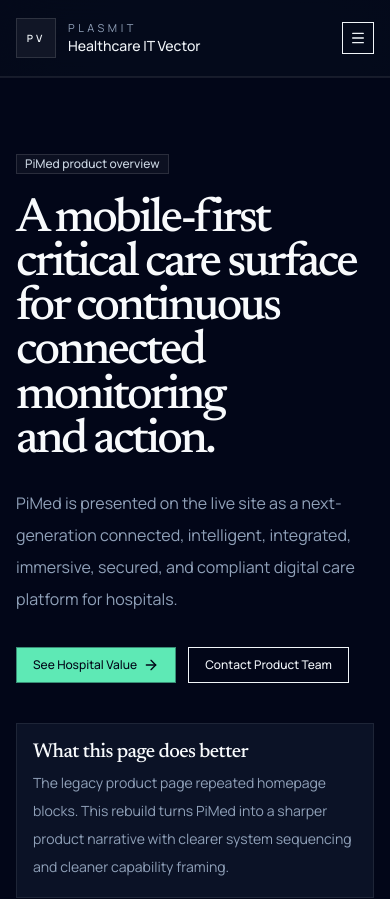
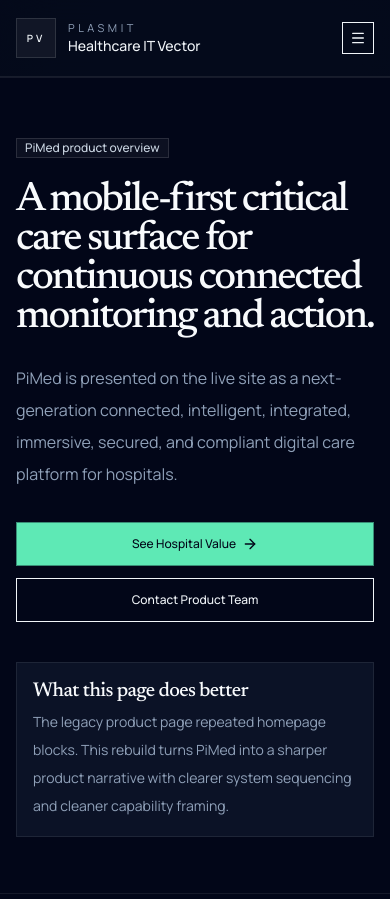
Before and after one commit to aditya04tripathi/plasmit, a Next.js app: page /pimed in a window 390 px wide. Shown: the top 899 px of the page. Built offline with nearby package versions, Linux system fonts and the light colour scheme.

Commit message:
fix: improve mobile responsive layout

```diff
--- a/components/site/PrimaryHeroGallery.tsx
+++ b/components/site/PrimaryHeroGallery.tsx
@@ -41,8 +41,8 @@ const IMAGES = [
 
 export function PrimaryHeroGallery() {
   return (
-    <HeroGalleryContainerScroll className="h-[320vh]">
-      <BentoGrid className="sticky top-0 left-0 h-screen w-full p-4 md:p-6">
+    <HeroGalleryContainerScroll className="h-[250vh] sm:h-[320vh]">
+      <BentoGrid className="sticky top-0 left-0 h-svh w-full p-2 sm:p-4 md:p-6">
         {IMAGES.map((image, index) => (
           <BentoCell
             key={image.src}
@@ -61,24 +61,24 @@ export function PrimaryHeroGallery() {
         ))}
       </BentoGrid>
 
-      <ContainerScale className="z-10 w-[min(92vw,900px)] text-center">
-        <div className="border border-white/10 bg-slate-950/72 p-6 text-slate-50 shadow-[0_28px_120px_rgba(2,6,23,0.45)] backdrop-blur-xl sm:p-10">
-          <h1 className="mx-auto mt-6 max-w-4xl text-5xl leading-[0.9] font-medium tracking-[-0.06em] sm:text-6xl lg:text-8xl">
+      <ContainerScale className="z-10 w-[min(91vw,900px)] text-center">
+        <div className="border border-white/10 bg-slate-950/78 p-4 text-slate-50 shadow-[0_28px_120px_rgba(2,6,23,0.45)] backdrop-blur-xl sm:p-10">
+          <h1 className="mx-auto max-w-4xl text-[clamp(2.35rem,12vw,4rem)] leading-[0.9] font-medium tracking-[-0.065em] sm:mt-6 sm:text-6xl lg:text-8xl">
             Continuous connected care should feel as clear as the intervention
             window is small.
           </h1>
-          <p className="mx-auto mt-6 max-w-3xl text-sm leading-7 text-slate-300 sm:text-base">
+          <p className="mx-auto mt-5 max-w-3xl text-sm leading-6 text-slate-300 sm:mt-6 sm:text-base sm:leading-7">
             PlasmIT positions PiMed as the shift from periodic physical rounds
             to continuous connected rounds, giving hospitals, clinicians, and
             investors a cleaner way to evaluate the system, the workflow, and
             the opportunity.
           </p>
 
-          <div className="mt-8 flex flex-wrap items-center justify-center gap-3">
+          <div className="mx-auto mt-6 flex w-full max-w-xs flex-col items-stretch justify-center gap-3 sm:mt-8 sm:max-w-none sm:flex-row sm:flex-wrap sm:items-center">
             <Button
               asChild
               size="lg"
-              className="h-11 border border-emerald-300/60 bg-emerald-300 px-5 text-slate-950 hover:bg-emerald-200"
+              className="h-11 w-full border border-emerald-300/60 bg-emerald-300 px-5 text-slate-950 hover:bg-emerald-200 sm:w-auto"
             >
               <Link href="/hospital-corner">
                 Explore hospital value
@@ -89,7 +89,7 @@ export function PrimaryHeroGallery() {
               asChild
               size="lg"
               variant="outline"
-              className="h-11 border-white/15 bg-white/5 px-5 text-slate-50 hover:bg-white/10"
+              className="h-11 w-full border-white/15 bg-white/5 px-5 text-slate-50 hover:bg-white/10 sm:w-auto"
             >
               <Link href="/investor-corner">
                 Investor corner
@@ -100,7 +100,7 @@ export function PrimaryHeroGallery() {
               asChild
               size="lg"
               variant="ghost"
-              className="h-11 px-5 text-slate-200 hover:bg-white/8 hover:text-white"
+              className="h-11 w-full px-5 text-slate-200 hover:bg-white/8 hover:text-white sm:w-auto"
             >
               <Link href="/pimed">
                 <Play className="size-4" />
@@ -109,7 +109,7 @@ export function PrimaryHeroGallery() {
             </Button>
           </div>
 
-          <div className="mt-10 grid gap-3 text-left sm:grid-cols-3">
+          <div className="mt-10 hidden gap-3 text-left sm:grid sm:grid-cols-3">
             {[
               [
                 "24×7 visibility",
--- a/components/site/SiteFooter.tsx
+++ b/components/site/SiteFooter.tsx
@@ -32,7 +32,7 @@ export function SiteFooter() {
             <Separator />
             <div className="flex flex-wrap gap-3 text-sm text-slate-400">
               <span>{contactDetails.phone}</span>
-              <span>{contactDetails.email}</span>
+              <span className="break-all">{contactDetails.email}</span>
             </div>
           </CardContent>
         </Card>
--- a/components/site/SiteFrame.tsx
+++ b/components/site/SiteFrame.tsx
@@ -13,7 +13,7 @@ export function SiteFrame({
   revealNavAfterHero?: boolean
 }) {
   return (
-    <div className="dark min-h-dvh bg-background text-foreground">
+    <div className="dark min-h-dvh overflow-x-clip bg-background text-foreground">
       <Navbar revealAfterHero={revealNavAfterHero} />
       <main>{children}</main>
       <SiteFooter />
--- a/components/site/sections.tsx
+++ b/components/site/sections.tsx
@@ -72,7 +72,7 @@ export function Section({
 }) {
   return (
     <section className={sectionClassName(tone)}>
-      <div className="mx-auto max-w-7xl px-4 py-18 sm:px-6 lg:px-8 lg:py-24">
+      <div className="mx-auto max-w-7xl px-4 py-14 sm:px-6 sm:py-18 lg:px-8 lg:py-24">
         {children}
       </div>
     </section>
@@ -107,7 +107,7 @@ export function SectionHeading({
           {badge}
         </Badge>
       ) : null}
-      <h2 className="text-4xl leading-[0.95] font-medium tracking-[-0.05em] text-slate-50 sm:text-5xl lg:text-6xl">
+      <h2 className="text-[clamp(2.1rem,9.5vw,3.75rem)] leading-[0.95] font-medium tracking-[-0.055em] text-slate-50 sm:text-5xl lg:text-6xl">
         {title}
       </h2>
       {description ? (
@@ -115,7 +115,7 @@ export function SectionHeading({
           {description}
         </p>
       ) : null}
-      {actions ? <div className="mt-8 flex flex-wrap gap-3">{actions}</div> : null}
+      {actions ? <div className="mt-8 flex w-full flex-col gap-3 sm:w-auto sm:flex-row sm:flex-wrap">{actions}</div> : null}
     </div>
   )
 }
@@ -144,18 +144,18 @@ export function PageHero({
       <div className="grid gap-10 lg:grid-cols-[1.3fr_0.7fr] lg:items-end">
         <div>
           <Badge variant="outline" className="border-white/12 bg-white/4 text-slate-300">{badge}</Badge>
-          <h1 className="mt-6 max-w-5xl text-5xl leading-[0.92] font-medium tracking-[-0.06em] text-slate-50 sm:text-6xl lg:text-8xl">
+          <h1 className="mt-6 max-w-5xl text-[clamp(2.25rem,10.5vw,5rem)] leading-[0.95] font-medium tracking-[-0.055em] text-slate-50 sm:text-6xl sm:leading-[0.92] sm:tracking-[-0.06em] lg:text-8xl">
             {title}
           </h1>
           <p className="mt-6 max-w-3xl text-base leading-8 text-slate-400 sm:text-lg">
             {intro}
           </p>
-          <div className="mt-8 flex flex-wrap gap-3">
+          <div className="mt-8 flex flex-col gap-3 sm:flex-row sm:flex-wrap">
             {primary ? (
               <Button
                 asChild
                 size="lg"
-                className="border border-emerald-300/60 bg-emerald-300 px-4 text-slate-950 hover:bg-emerald-200"
+                className="min-h-11 w-full border border-emerald-300/60 bg-emerald-300 px-4 text-slate-950 hover:bg-emerald-200 sm:w-auto"
               >
                 <Link href={primary.href}>
                   {primary.label}
@@ -168,7 +168,7 @@ export function PageHero({
                 asChild
                 size="lg"
                 variant="outline"
-                className="border-white/12 bg-white/4 px-4 text-slate-100 hover:bg-white/8 hover:text-white"
+                className="min-h-11 w-full border-white/12 bg-white/4 px-4 text-slate-100 hover:bg-white/8 hover:text-white sm:w-auto"
               >
                 <Link href={secondary.href}>{secondary.label}</Link>
               </Button>
```
